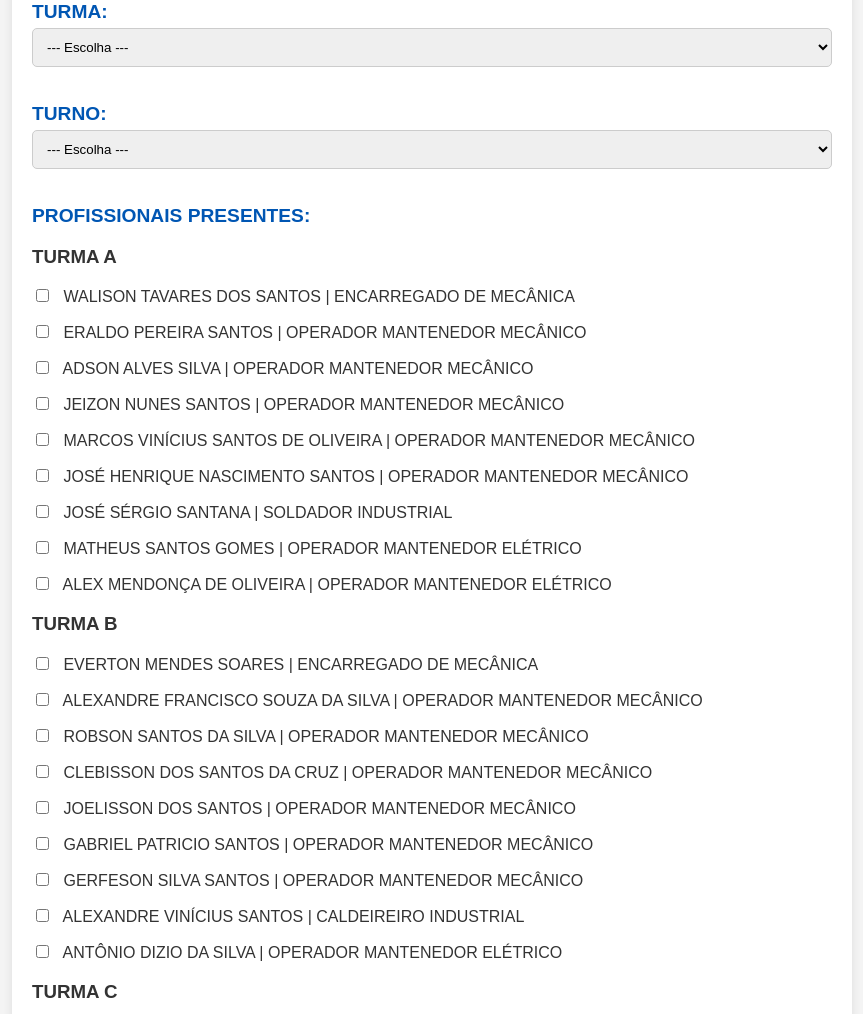
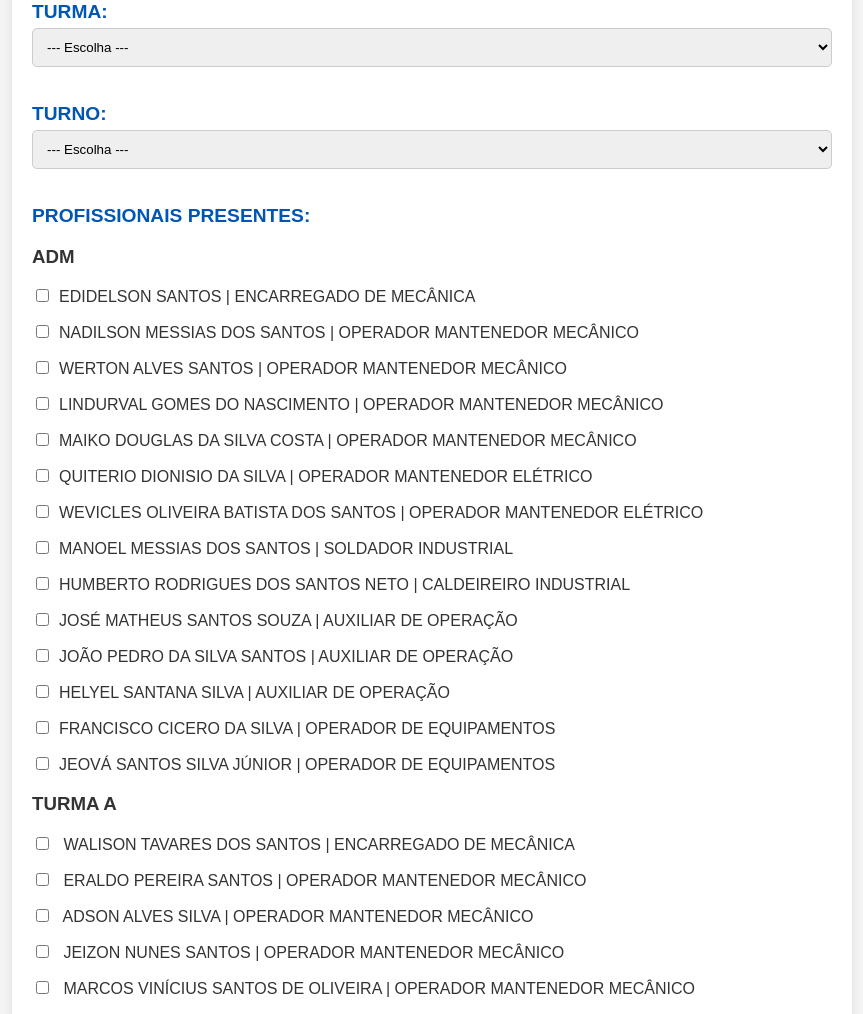
Before and after one commit to GilvandoNathan/Teste-Formul-rio, a Flask app: page / in a window 1280 px wide. Shown: the part 776-1790 px from the top of the page, without its empty margins (208-1071 px from the left). Run offline with Flask 3, Linux system fonts and the light colour scheme.

Commit message:
Atualização do filtro dos encarregados

```diff
--- a/templates/form.html
+++ b/templates/form.html
@@ -56,6 +56,49 @@
             </div>
             <div>
                 <h2 class="titulo2">PROFISSIONAIS PRESENTES:</h2>
+                <h3>ADM</h3>
+                    <p>
+                        <input type="checkbox" name="edidelson" id="iedidelson"><label for="iedidelson">EDIDELSON SANTOS | ENCARREGADO DE MECÂNICA</label>
+                    </p>
+                    <p>
+                        <input type="checkbox" name="nadilson" id="inadilson"><label for="inadilson">NADILSON MESSIAS DOS SANTOS | OPERADOR MANTENEDOR MECÂNICO</label>
+                    </p>
+                    <p>
+                        <input type="checkbox" name="werton" id="iwerton"><label for="iwerton">WERTON ALVES SANTOS | OPERADOR MANTENEDOR MECÂNICO</label>
+                    </p>
+                    <p>
+                        <input type="checkbox" name="lindurval" id="ilindurval"><label for="ilindurval">LINDURVAL GOMES DO NASCIMENTO | OPERADOR MANTENEDOR MECÂNICO</label>
+                    </p>
+                    <p>
+                        <input type="checkbox" name="maiko" id="imaiko"><label for="imaiko">MAIKO DOUGLAS DA SILVA COSTA | OPERADOR MANTENEDOR MECÂNICO</label>
+                    </p>
+                    <p>
+                        <input type="checkbox" name="quiterio" id="iquiterio"><label for="iquiterio">QUITERIO DIONISIO DA SILVA | OPERADOR MANTENEDOR ELÉTRICO</label>
+                    </p>
+                    <p>
+                        <input type="checkbox" name="wevicles" id="wevicles"><label for="iwevicles">WEVICLES OLIVEIRA BATISTA DOS SANTOS | OPERADOR MANTENEDOR ELÉTRICO</label>
+                    </p>
+                    <p>
+                        <input type="checkbox" name="manoel" id="imanoel"><label for="imanoel">MANOEL MESSIAS DOS SANTOS | SOLDADOR INDUSTRIAL</label>
+                    </p>
+                    <p>
+                        <input type="checkbox" name="humberto" id="ihumberto"><label for="ihumberto">HUMBERTO RODRIGUES DOS SANTOS NETO | CALDEIREIRO INDUSTRIAL</label>
+                    </p>
+                    <p>
+                        <input type="checkbox" name="matheus" id="imatheus"><label for="imatheus">JOSÉ MATHEUS SANTOS SOUZA | AUXILIAR DE OPERAÇÃO</label>
+                    </p>
+                    <p>
+                        <input type="checkbox" name="pedro" id="ipedro"><label for="ipedro">JOÃO PEDRO DA SILVA SANTOS | AUXILIAR DE OPERAÇÃO</label>
+                    </p>
+                    <p>
+                        <input type="checkbox" name="helyel" id="ihelyel"><label for="ihelyel">HELYEL SANTANA SILVA | AUXILIAR DE OPERAÇÃO</label>
+                    </p>
+                    <p>
+                        <input type="checkbox" name="francisco" id="ifrancisco"><label for="ifrancisco">FRANCISCO CICERO DA SILVA | OPERADOR DE EQUIPAMENTOS</label>
+                    </p>
+                    <p>
+                        <input type="checkbox" name="jeova" id="ijeova"><label for="ijeova">JEOVÁ SANTOS SILVA JÚNIOR | OPERADOR DE EQUIPAMENTOS</label>
+                    </p>
                 <h3>TURMA A</h3>
                 <p>
                     <input type="checkbox" name="walison" id="iwalison" value="WALISON TAVARES DOS SANTOS | ENCARREGADO DE MECÂNICA">
--- a/templates/responses.html
+++ b/templates/responses.html
@@ -11,10 +11,14 @@
         <label for="encarregado">Filtrar por Encarregado:</label>
         <select name="encarregado" id="encarregado">
             <option value="Todos" {% if selected_encarregado == 'Todos' %}selected{% endif %}>Todos</option>
-            <!-- Adicione opções aqui com base nos encarregados disponíveis -->
+            <option value="EDIDELSON SANTOS" {% if selected_encarregado == 'EDIDELSON SANTOS' %}selected{% endif %}>EDIDELSON SANTOS</option>
+            <option value="WALISON TAVARES DOS SANTOS" {% if selected_encarregado == 'WALISON TAVARES DOS SANTOS' %}selected{% endif %}>WALISON TAVARES DOS SANTOS</option>
+            <option value="EVERTON MENDES SOARES" {% if selected_encarregado == 'EVERTON MENDES SOARES' %}selected{% endif %}>EVERTON MENDES SOARES</option>
+            <option value="ECTOR ALAN OLIVEIRA DOS SANTOS" {% if selected_encarregado == 'ECTOR ALAN OLIVEIRA DOS SANTOS' %}selected{% endif %}>ECTOR ALAN OLIVEIRA DOS SANTOS</option>
         </select>
         <button type="submit">Filtrar</button>
     </form>
+
     <table border="1">
         <thead>
             <tr>
```
